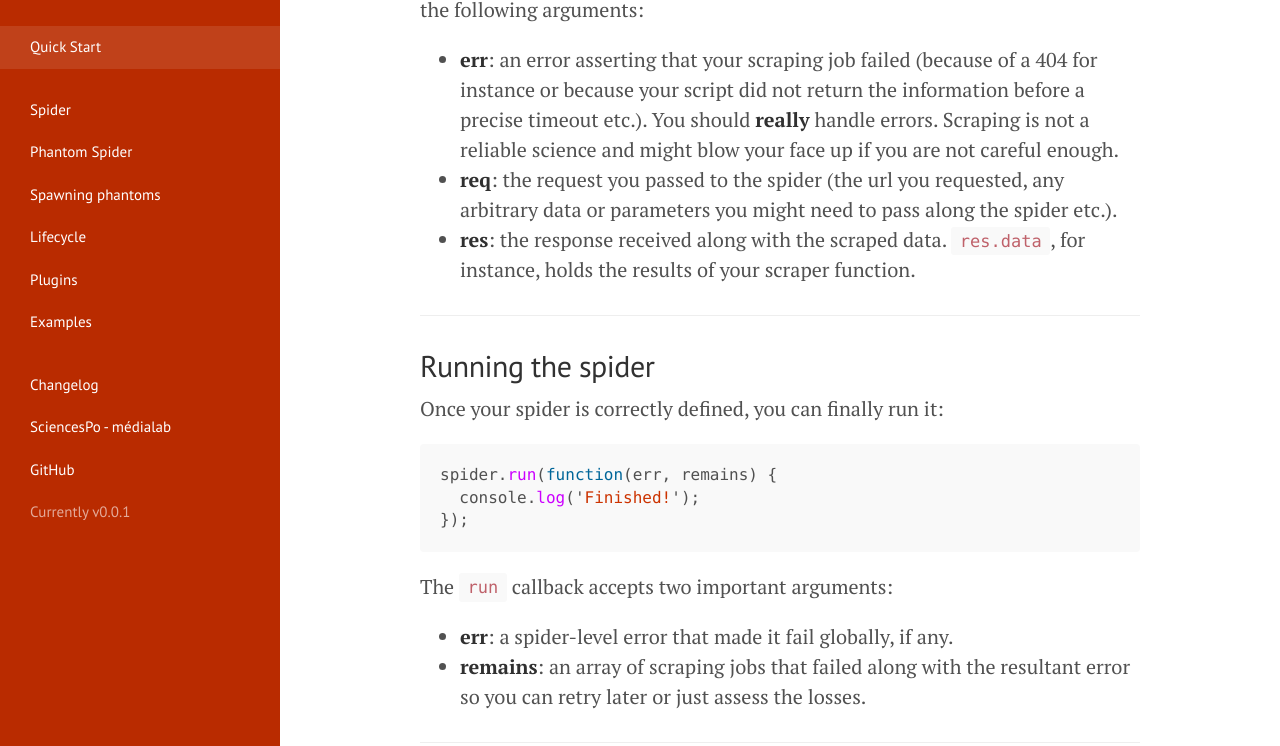
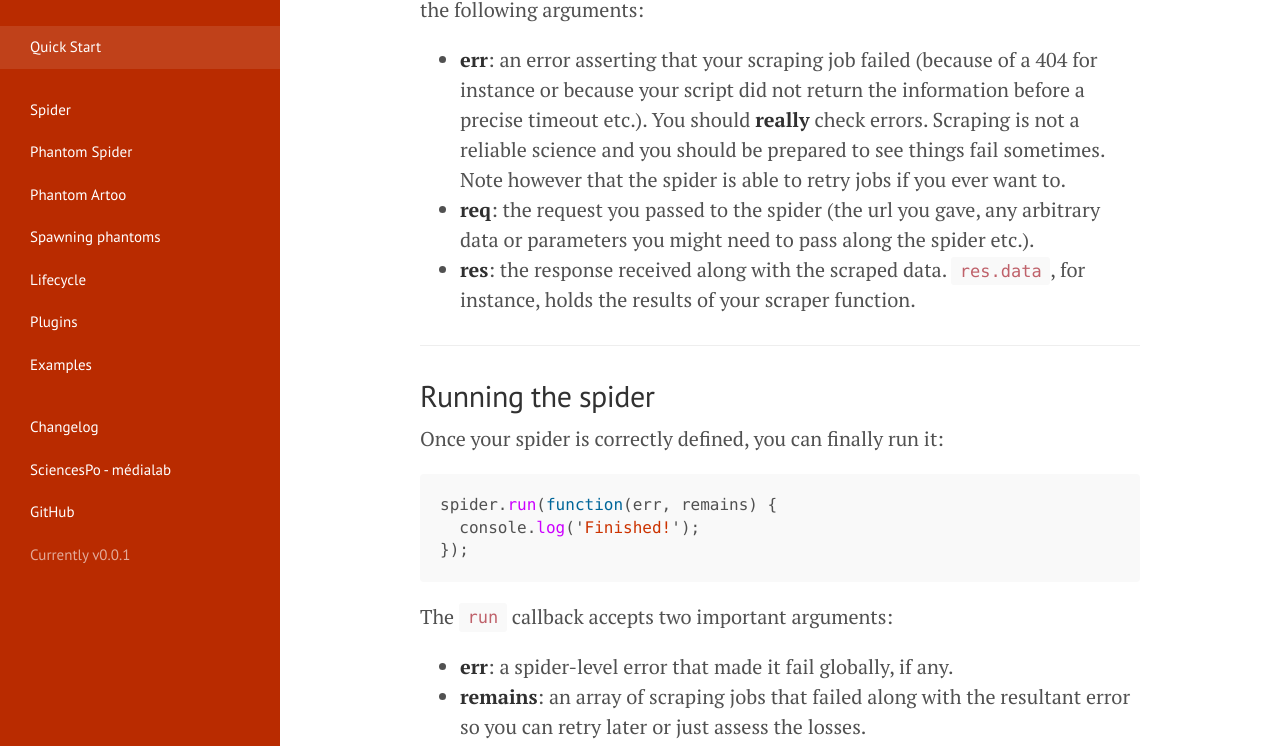
Before and after one commit to medialab/sandcrawler, a Jekyll site: the page built from quick_start.md, in a window 1280 px wide and 900 px high, scrolled down 1884 px, cut to the strip 154-900 px from the top of the window. Built offline with Jekyll 4.4.1, drawn with Linux system fonts in a browser that asks for light colours; Markdown is read by kramdown in place of the engine named in the settings; comment, search, counter and statistics services are not loaded; some of the changed text lies outside the part shown.

Commit message:
Fix #128, fix #129, fix #130

```diff
--- a/_config.yml
+++ b/_config.yml
@@ -26,6 +26,8 @@ sidebar:
     title: 'Spider'
   - url: 'phantom_spider'
     title: 'Phantom Spider'
+  - url: 'phantom_artoo'
+    title: 'Phantom Artoo'
   - url: 'spawn'
     title: 'Spawning phantoms'
   - url: 'lifecycle'
--- a/quick_start.md
+++ b/quick_start.md
@@ -75,8 +75,8 @@ This function takes two arguments:
 
 Once your scraping has been done, or if an error occurred in the process, you'll be able to analyse the results of your actions within a dedicated callback taking the following arguments:
 
-* **err**: an error asserting that your scraping job failed (because of a 404 for instance or because your script did not return the information before a precise timeout etc.). You should **really** handle errors. Scraping is not a reliable science and might blow your face up if you are not careful enough.
-* **req**: the request you passed to the spider (the url you requested, any arbitrary data or parameters you might need to pass along the spider etc.).
+* **err**: an error asserting that your scraping job failed (because of a 404 for instance or because your script did not return the information before a precise timeout etc.). You should **really** check errors. Scraping is not a reliable science and you should be prepared to see things fail sometimes. Note however that the spider is able to retry jobs if you ever want to.
+* **req**: the request you passed to the spider (the url you gave, any arbitrary data or parameters you might need to pass along the spider etc.).
 * **res**: the response received along with the scraped data. `res.data`, for instance, holds the results of your scraper function.
 
 ---
```
Also changed, not shown: other parts of quick_start.md (+1 -1 lines), index.md (+1 -1 lines), phantom_artoo.md (added, +11 -0 lines).
